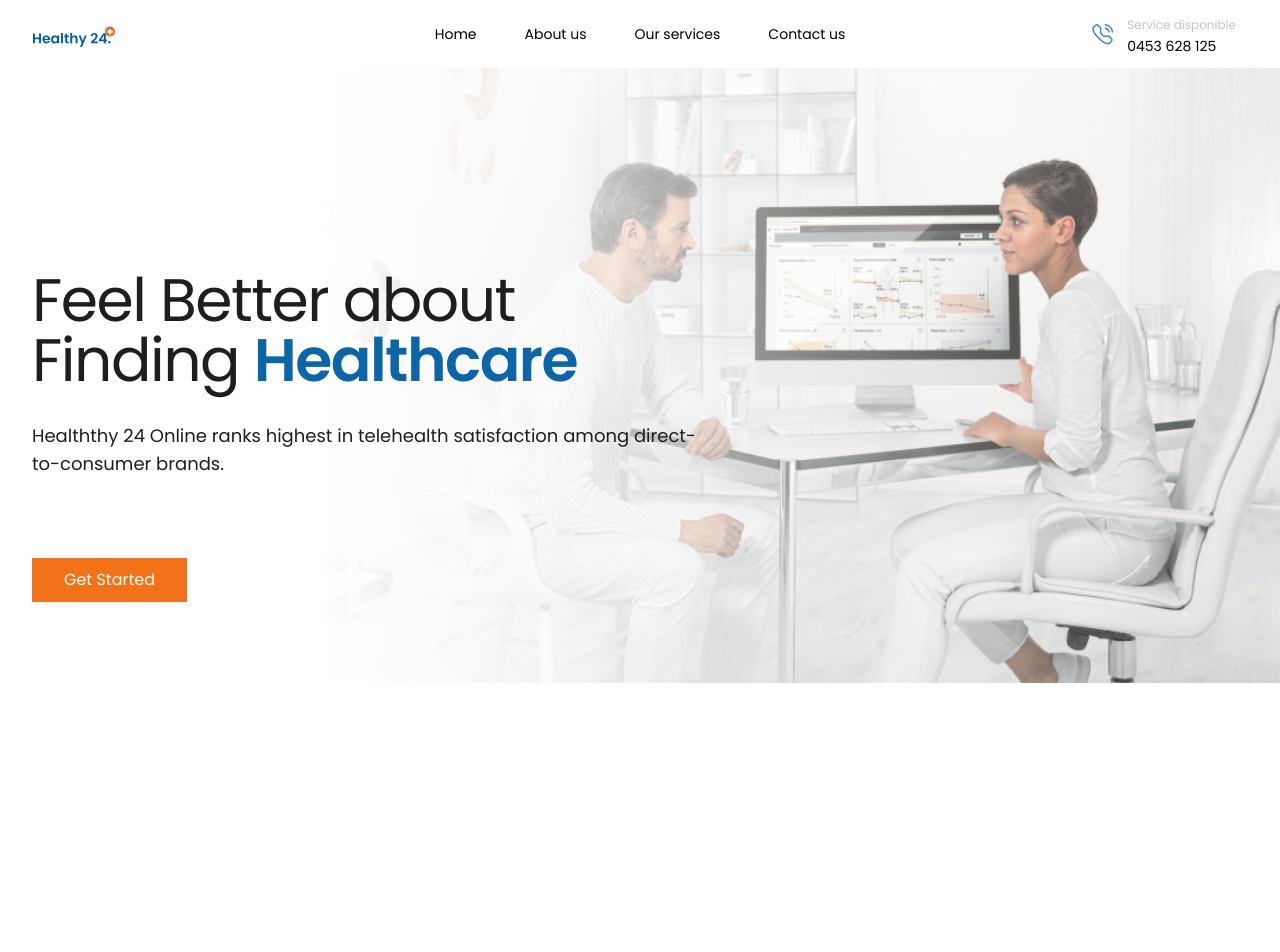
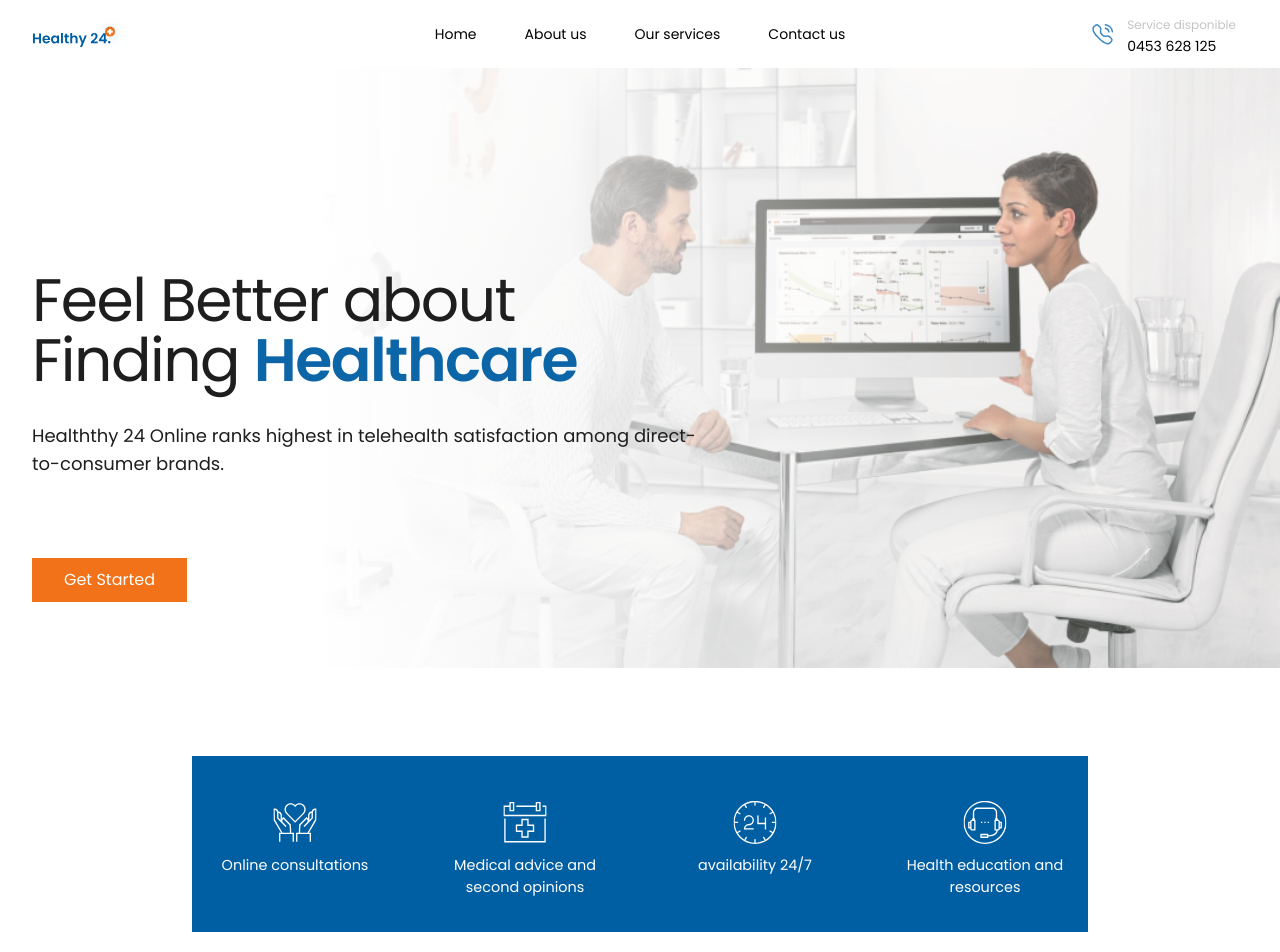
Before and after one commit to MekImEne/helathy24, a React (Create React App) app: page / in a window 1280 px wide. Shown: the top 952 px of the page. Before the commit the page ends 868 px from the top, so only its background shows below. Built offline with nearby package versions, Linux system fonts and the light colour scheme.

Commit message:
add features and create data folder with data, types, interfaces

```diff
--- a/src/app/assets/index.tsx
+++ b/src/app/assets/index.tsx
@@ -1,5 +1,9 @@
 import logo from "./images/logo.svg";
 import main from "./images/main.jpg";
 import calling from "./icons/calling.svg";
+import onlineConsultation from "./icons/online-consultations.svg";
+import medicalAdvices from "./icons/medical-advices.svg";
+import availability from "./icons/availability.svg";
+import healthEducation from "./icons/health-education.svg";
 
-export { logo, calling, main };
+export { logo, calling, main, onlineConsultation, medicalAdvices, availability, healthEducation };
--- a/src/app/components/Banner.tsx
+++ b/src/app/components/Banner.tsx
@@ -1,14 +1,12 @@
 import React from 'react';
+import Features from './Features';
 
 export default function Banner() {
-
-
     return (
-
-        <div className="relative flex h-screen content-center items-center pt-16 pb-32">
-            <div className="absolute top-0 h-[615px] w-full bg-[url('/src/app/assets/images/main.jpg')] bg-cover bg-center" />
-            <div className="absolute top-0 h-[615px] w-full bg-gradient-to-r from-WHITE via-WHITE via-25% to-TRANSPARENT bg-cover bg-center" />
-
+        <div>
+            <div className="relative flex h-screen content-center items-center pt-16 pb-32 -z-10">
+                <div className="absolute top-0 h-[600px] w-full bg-[url('/src/app/assets/images/main.jpg')] bg-cover bg-center" />
+                <div className="absolute top-0 h-[600px] w-full bg-gradient-to-r from-WHITE via-WHITE via-25% to-TRANSPARENT bg-cover bg-center" />
 
                 <div className="max-w-7xl px-6 lg:px-8 z-0 ">
                     <div className="max-w-2xl lg:mx-0">
@@ -25,7 +23,8 @@ export default function Banner() {
                     </div>
                 </div>
             </div>
-
+            <Features />
+        </div>
 
     )
 }
--- /dev/null
+++ b/src/app/components/FeatureCard.tsx
@@ -0,0 +1,14 @@
+import React from 'react'
+import { FeatureItemProps } from '../data/interfaces'
+
+export default function FeatureCard({ icon, description }: FeatureItemProps) {
+    return (
+        <div className=" w-full max-w-sm hover:bg-gradient-to-b from-BLUE3 to-BLUE4 hover:border-b-4 hover:border-b-ORANGE scale-90 hover:scale-100 ease-in duration-500">
+            <div className="pt-10 flex flex-col content-center items-center justify-center justify-items-center">
+                <img className="w-12 h-12 mb-3" alt="" src={icon} />
+                <span className="text-base text-WHITE text-center"> {description} </span>
+            </div>
+        </div>
+
+    )
+}
--- /dev/null
+++ b/src/app/components/Features.tsx
@@ -0,0 +1,23 @@
+import React from 'react';
+import FeatureCard from './FeatureCard';
+import { features } from '../data/features';
+
+export default function Features() {
+    return (
+        <section id='home' className="-mt-32 bg-gray-50 px-4 pb-20 pt-4 lg:mx-44 ">
+            <div className="container mx-auto">
+                <div className="grid grid-cols-1 gap-6 md:grid-cols-2 lg:grid-cols-4 h-44 bg-BLUE2 text-WHITE">
+
+                    {features.map(({ icon, description }) => (
+                        <FeatureCard
+                            key={description}
+                            icon={icon}
+                            description={description}
+                        />
+                    ))}
+
+                </div>
+            </div>
+        </section>
+    )
+}
--- a/src/app/components/Navbar.tsx
+++ b/src/app/components/Navbar.tsx
@@ -3,17 +3,11 @@ import React, { useState } from 'react'
 import { Dialog } from '@headlessui/react'
 import { calling, logo } from '../assets'
 import { Link } from 'react-scroll';
+import { navbarItems } from '../data/header';
 
 export default function Navbar() {
 
     const [mobileMenuOpen, setMobileMenuOpen] = useState(false);
-
-    let navbarItems = [
-        { id: "home", label: "Home" },
-        { id: "about-us", label: "About us" },
-        { id: "our-services", label: "Our services" },
-        { id: "contact-us", label: "Contact us" },
-    ];
 
     return (
         <header className="bg-white">
--- /dev/null
+++ b/src/app/data/features.tsx
@@ -0,0 +1,20 @@
+import { availability, healthEducation, medicalAdvices, onlineConsultation } from "../assets";
+
+export const features = [
+    {
+        icon: onlineConsultation,
+        description: "Online consultations"
+    },
+    {
+        icon: medicalAdvices,
+        description: "Medical advice and second opinions"
+    },
+    {
+        icon: availability,
+        description: "availability 24/7"
+    },
+    {
+        icon: healthEducation,
+        description: "Health education and resources"
+    }
+];
--- /dev/null
+++ b/src/app/data/header.tsx
@@ -0,0 +1,8 @@
+import { NavbarItem } from "./types";
+
+export const navbarItems: NavbarItem[] = [
+    { id: "home", label: "Home" },
+    { id: "about-us", label: "About us" },
+    { id: "our-services", label: "Our services" },
+    { id: "contact-us", label: "Contact us" },
+];
--- /dev/null
+++ b/src/app/data/interfaces.tsx
@@ -0,0 +1,4 @@
+export interface FeatureItemProps {
+    description: string;
+    icon: string;
+};
--- /dev/null
+++ b/src/app/data/types.tsx
@@ -0,0 +1,4 @@
+export type NavbarItem = {
+    id: string;
+    label: string;
+};
--- a/tailwind.config.js
+++ b/tailwind.config.js
@@ -9,6 +9,9 @@ module.exports = {
       WHITE: "#FFFFFF",
       TRANSPARENT: "transparent",
       BLUE: "#0B65A7",
+      BLUE2: "#005EA3",
+      BLUE3:"#1678F2",
+      BLUE4:"#65A8FB",
       TEXT_GREY:"#1E1E1E",
       ORANGE:"#F27219",
     },
```
Lines whose indentation alone changed are shown as unchanged.
